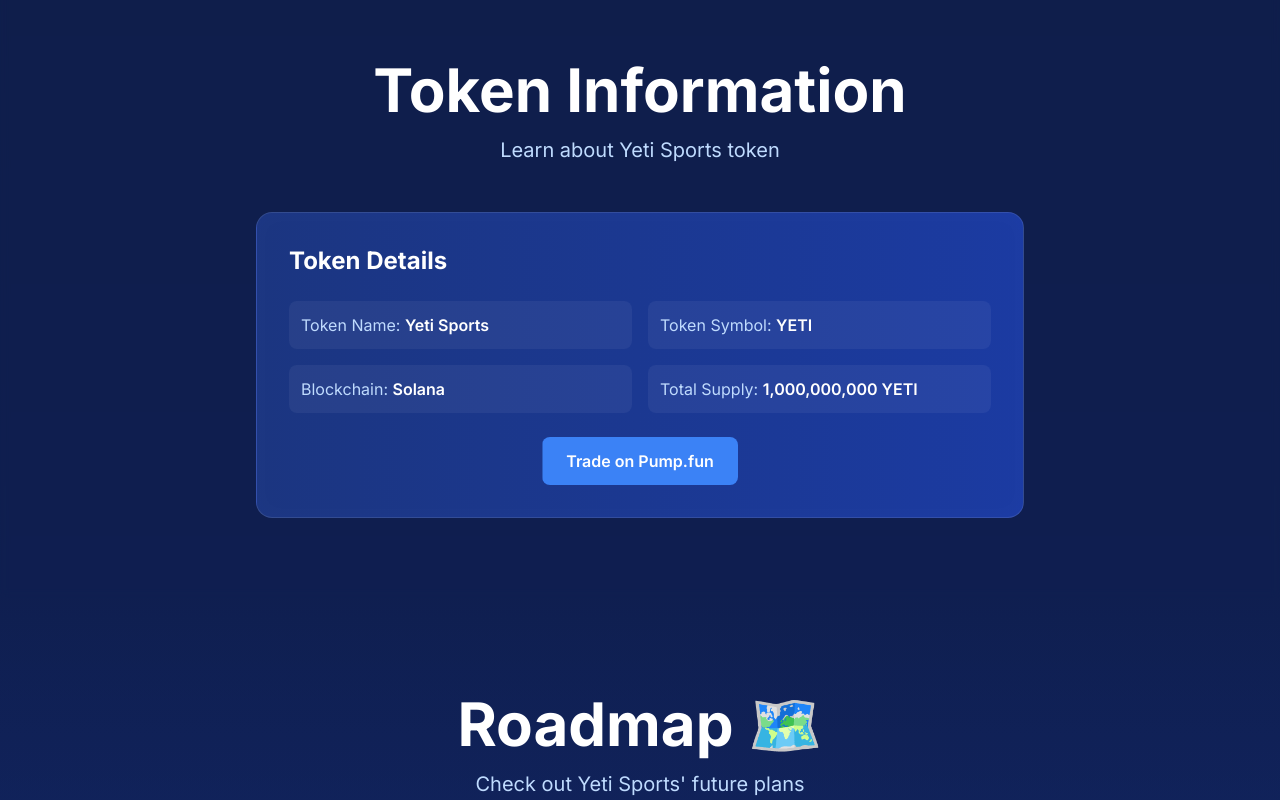
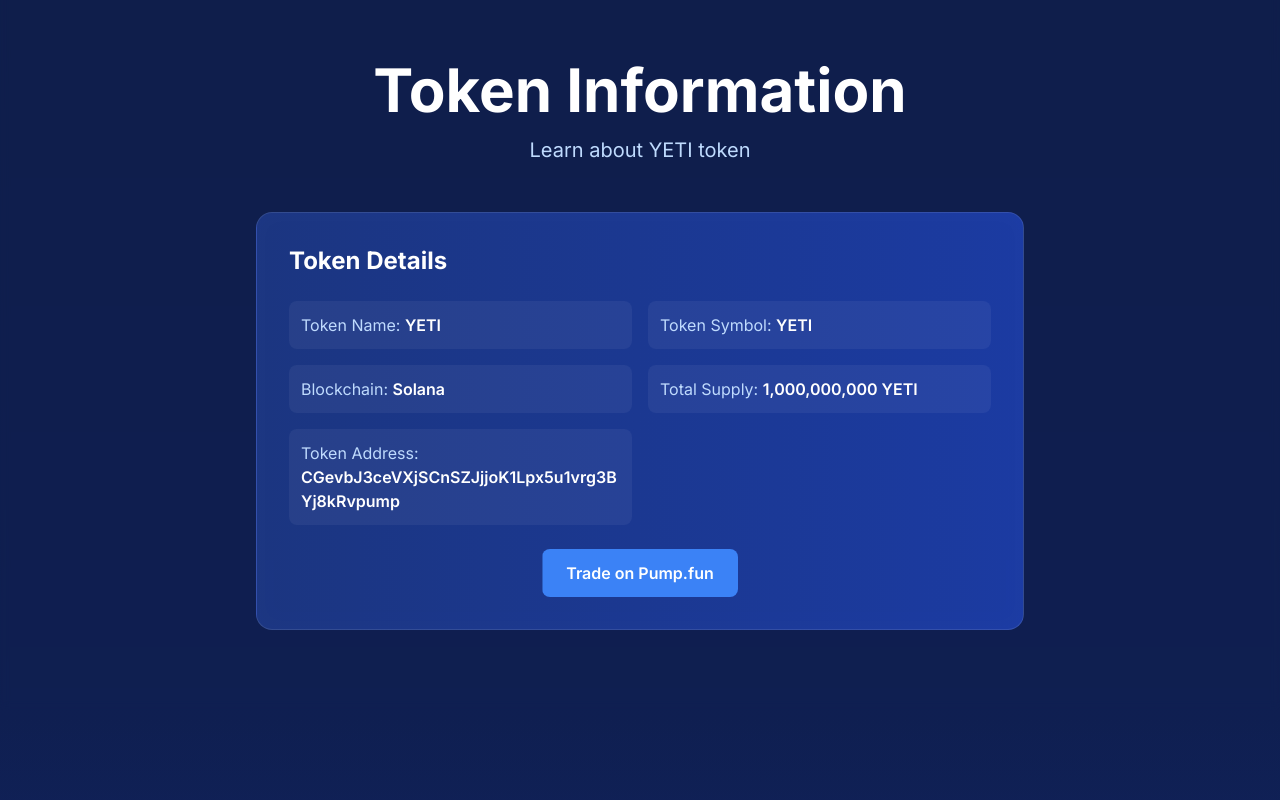
Before and after one commit to toris-dev/YETI_SITE, a Next.js app: page / in a window 1280 px wide. Shown: the part 820-1620 px from the top of the page. Built offline with nearby package versions, Linux system fonts and the light colour scheme.

Commit message:
Update branding from "Yeti Sports" to "YETI" across README, components, and token information for consistency. Enhance TokenInfo component with clipboard copy functionality and improve user experience with toast notifications.

```diff
--- a/app/layout.tsx
+++ b/app/layout.tsx
@@ -1,22 +1,22 @@
-import type { Metadata } from 'next'
-import { Inter } from 'next/font/google'
-import './globals.css'
+import type { Metadata } from "next";
+import { Inter } from "next/font/google";
+import "./globals.css";
 
-const inter = Inter({ subsets: ['latin'] })
+const inter = Inter({ subsets: ["latin"] });
 
 export const metadata: Metadata = {
-  title: 'Yeti Sports - Meme Coin',
-  description: 'Official website for Yeti Sports meme coin',
-}
+  title: "YETI - Meme Coin",
+  description: "Official website for YETI meme coin",
+};
 
 export default function RootLayout({
   children,
 }: {
-  children: React.ReactNode
+  children: React.ReactNode;
 }) {
   return (
     <html lang="en" className="overflow-x-hidden">
       <body className={`${inter.className} overflow-x-hidden`}>{children}</body>
     </html>
-  )
+  );
 }
--- a/components/Community.tsx
+++ b/components/Community.tsx
@@ -38,7 +38,7 @@
             Community 👥
           </h2>
           <p className="text-base sm:text-lg md:text-xl text-blue-200 mb-6 sm:mb-8 px-2">
-            Join the Yeti Sports community!
+            Join the YETI community!
           </p>
         </motion.div>
 
@@ -62,7 +62,9 @@
               <h3 className="text-xl sm:text-2xl font-bold text-white mb-1 sm:mb-2">
                 {link.name}
               </h3>
-              <p className="text-blue-200 text-xs sm:text-sm">{link.description}</p>
+              <p className="text-blue-200 text-xs sm:text-sm">
+                {link.description}
+              </p>
             </motion.a>
           ))}
         </div>
@@ -78,9 +80,9 @@
             Growing Together
           </h3>
           <p className="text-blue-200 text-sm sm:text-base md:text-lg mb-4 sm:mb-6 max-w-2xl mx-auto px-2">
-            Yeti Sports is a community-driven project. Your participation and
-            support drive the project&apos;s growth. Create memes, share them,
-            and have fun together! 🎉
+            YETI is a community-driven project. Your participation and support
+            drive the project&apos;s growth. Create memes, share them, and have
+            fun together! 🎉
           </p>
           <div className="flex flex-wrap justify-center gap-2 sm:gap-4 px-2">
             {["#YetiSports", "#MemeCoin", "#Solana", "#PumpFun"].map(
--- a/components/Footer.tsx
+++ b/components/Footer.tsx
@@ -32,7 +32,7 @@
             whileHover={{ scale: 1.1, rotate: [0, -2, 2, 0] }}
             transition={{ duration: 0.3 }}
           >
-            ❄️ Yeti Sports ❄️
+            ❄️ YETI ❄️
           </motion.h3>
           <motion.p
             className="text-sm sm:text-base text-blue-200 px-2"
@@ -58,7 +58,7 @@
             className="text-white/40 text-xs mt-3 sm:mt-4"
             whileHover={{ scale: 1.05 }}
           >
-            © 2025 Yeti Sports. All rights reserved.
+            © 2025 YETI. All rights reserved.
           </motion.p>
         </motion.div>
       </div>
--- a/components/Hero.tsx
+++ b/components/Hero.tsx
@@ -149,7 +149,7 @@
             className="text-base sm:text-lg md:text-xl text-blue-200 mb-8 md:mb-12 max-w-2xl mx-auto px-2"
             whileHover={{ scale: 1.05 }}
           >
-            Relive the classic Yeti Sports game as a meme coin!
+            Relive the classic YETI game as a meme coin!
             <br className="hidden sm:block" />
             <span className="sm:hidden"> </span>
             Available on Pump.fun
--- a/components/Roadmap.tsx
+++ b/components/Roadmap.tsx
@@ -42,10 +42,10 @@
   {
     phase: "Phase 4",
     title: "Ecosystem Expansion",
-    description: "Yeti Sports game and NFT project integration",
+    description: "YETI game and NFT project integration",
     status: "planned",
     items: [
-      "Yeti Sports game remake project",
+      "YETI game remake project",
       "NFT collection launch review",
       "In-game token utility",
       "Long-term ecosystem building",
@@ -68,7 +68,7 @@
             Roadmap 🗺️
           </h2>
           <p className="text-base sm:text-lg md:text-xl text-blue-200 px-2">
-            Check out Yeti Sports&apos; future plans
+            Check out YETI&apos; future plans
           </p>
         </motion.div>
 
--- a/components/TokenInfo.tsx
+++ b/components/TokenInfo.tsx
@@ -1,20 +1,66 @@
 "use client";
 
-import { motion } from "framer-motion";
+import { useState } from "react";
+import { motion, AnimatePresence } from "framer-motion";
 
 const tokenDetails = [
-  { label: "Token Name", value: "Yeti Sports" },
+  { label: "Token Name", value: "YETI" },
   { label: "Token Symbol", value: "YETI" },
   { label: "Blockchain", value: "Solana" },
   { label: "Total Supply", value: "1,000,000,000 YETI" },
+  {
+    label: "Token Address",
+    value: "CGevbJ3ceVXjSCnSZJjjoK1Lpx5u1vrg3BYj8kRvpump",
+  },
 ];
 
 export default function TokenInfo() {
+  const [copiedIndex, setCopiedIndex] = useState<number | null>(null);
+
+  const handleCopy = async (value: string, index: number) => {
+    try {
+      await navigator.clipboard.writeText(value);
+      setCopiedIndex(index);
+      setTimeout(() => {
+        setCopiedIndex(null);
+      }, 2000);
+    } catch (err) {
+      console.error("Failed to copy:", err);
+    }
+  };
+
   return (
     <section
       id="token-info"
-      className="py-12 sm:py-16 md:py-20 px-4 sm:px-6 bg-black/50 backdrop-blur-sm overflow-x-hidden w-full max-w-full"
+      className="py-12 sm:py-16 md:py-20 px-4 sm:px-6 bg-black/50 backdrop-blur-sm overflow-x-hidden w-full max-w-full relative"
     >
+      {/* 복사 완료 토스트 메시지 */}
+      <AnimatePresence>
+        {copiedIndex !== null && (
+          <motion.div
+            initial={{ opacity: 0, y: -20 }}
+            animate={{ opacity: 1, y: 0 }}
+            exit={{ opacity: 0, y: -20 }}
+            className="fixed top-20 left-1/2 transform -translate-x-1/2 z-50 bg-green-500 text-white px-6 py-3 rounded-lg shadow-lg flex items-center gap-2"
+          >
+            <svg
+              className="w-5 h-5"
+              fill="none"
+              stroke="currentColor"
+              viewBox="0 0 24 24"
+            >
+              <path
+                strokeLinecap="round"
+                strokeLinejoin="round"
+                strokeWidth={2}
+                d="M5 13l4 4L19 7"
+              />
+            </svg>
+            <span className="font-semibold">Copied!</span>
+          </motion.div>
+        )}
+      </AnimatePresence>
+
       <div className="container mx-auto w-full">
         <motion.div
           initial={{ opacity: 0, y: 20 }}
@@ -32,7 +78,7 @@
             Token Information
           </motion.h2>
           <p className="text-base sm:text-lg md:text-xl text-blue-200 px-2">
-            Learn about Yeti Sports token
+            Learn about YETI token
           </p>
         </motion.div>
 
@@ -59,10 +105,29 @@
                 viewport={{ once: true }}
                 transition={{ duration: 0.5, delay: index * 0.1 }}
                 whileHover={{ scale: 1.05, x: 10 }}
-                className="p-2 sm:p-3 rounded-lg bg-white/5 hover:bg-white/10 transition-colors cursor-pointer text-sm sm:text-base"
+                whileTap={{ scale: 0.98 }}
+                onClick={() => handleCopy(detail.value, index)}
+                className="p-2 sm:p-3 rounded-lg bg-white/5 hover:bg-white/10 transition-colors cursor-pointer text-sm sm:text-base relative group"
               >
                 <span className="text-blue-200">{detail.label}:</span>{" "}
-                <span className="font-semibold break-words">{detail.value}</span>
+                <span className="font-semibold break-words">
+                  {detail.value}
+                </span>
+                <span className="absolute top-2 right-2 opacity-0 group-hover:opacity-100 transition-opacity">
+                  <svg
+                    className="w-4 h-4 text-blue-300"
+                    fill="none"
+                    stroke="currentColor"
+                    viewBox="0 0 24 24"
+                  >
+                    <path
+                      strokeLinecap="round"
+                      strokeLinejoin="round"
+                      strokeWidth={2}
+                      d="M8 16H6a2 2 0 01-2-2V6a2 2 0 012-2h8a2 2 0 012 2v2m-6 12h8a2 2 0 002-2v-8a2 2 0 00-2-2h-8a2 2 0 00-2 2v8a2 2 0 002 2z"
+                    />
+                  </svg>
+                </span>
               </motion.div>
             ))}
           </div>
```
Also changed, not shown: 1 other file (tests, documents, lock files or other folders).
